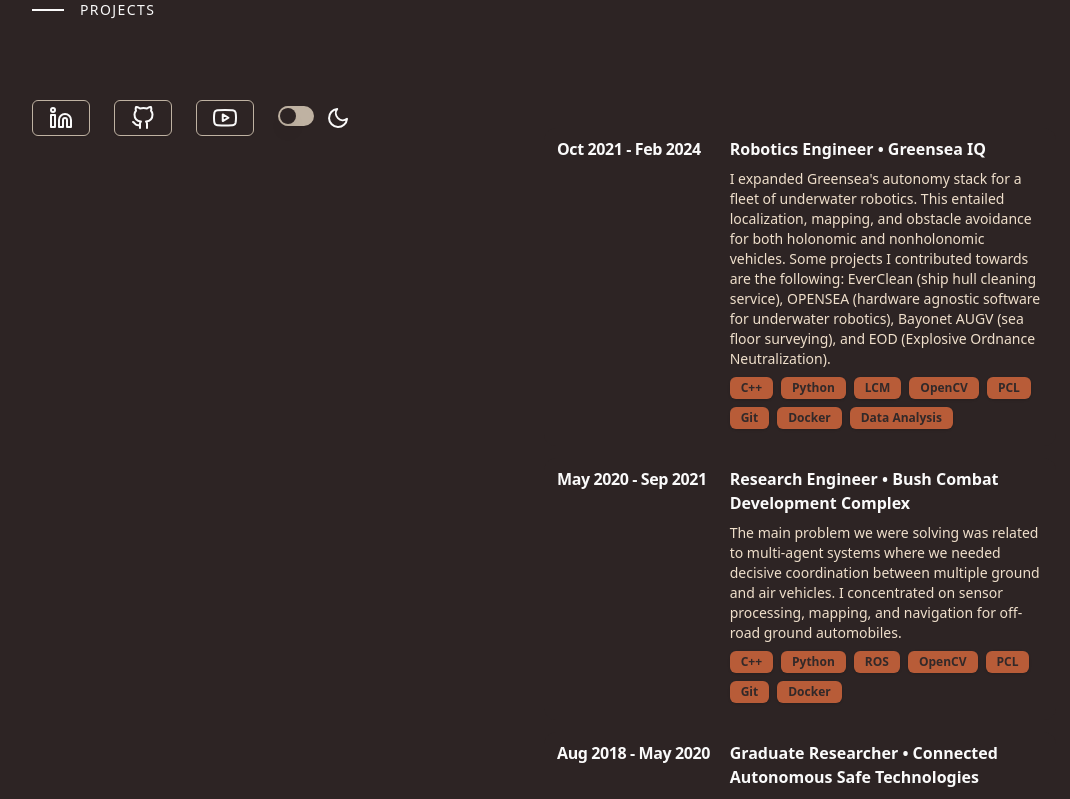
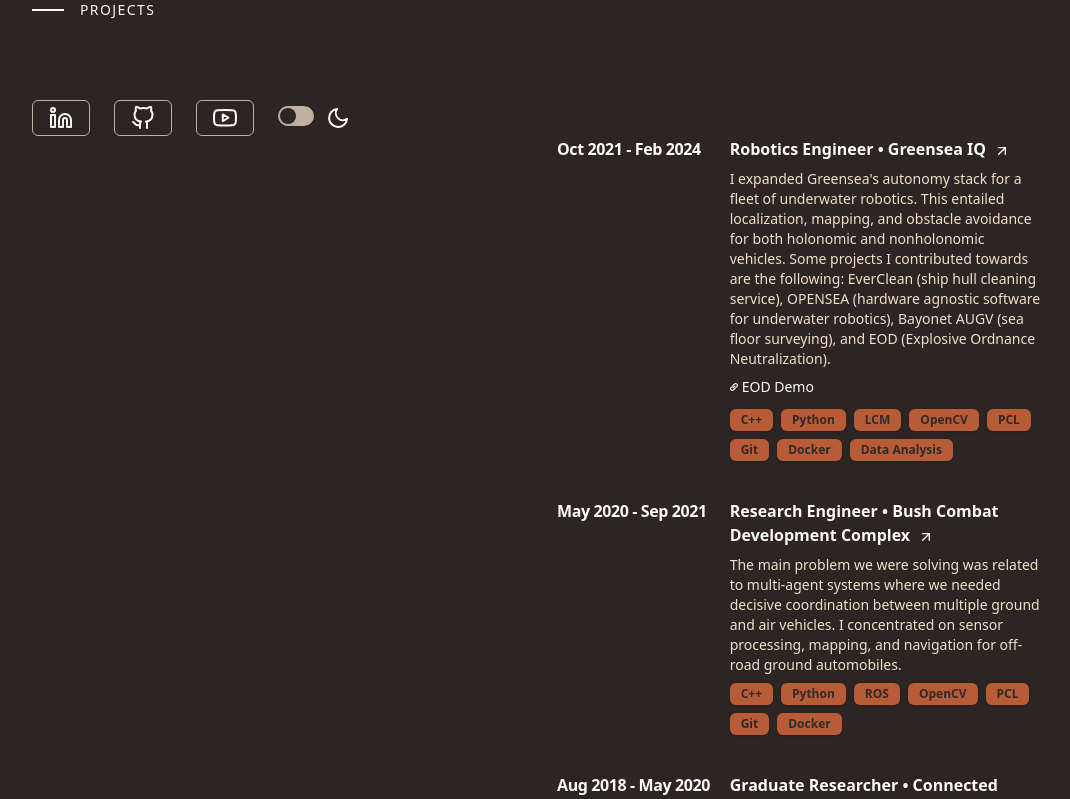
Before and after one commit to jclm97/portfolio, a Next.js app: page / in a window 1280 px wide. Shown: the part 560-1359 px from the top of the page, without its empty margins (96-1166 px from the left). Built offline with nearby package versions, Linux system fonts and the light colour scheme.

Commit message:
in experience, mainLink and sideLink functionality, different link color, and arrow movement if card hover and goes back if sideLink hover.

```diff
--- a/public/configs/page_details.json
+++ b/public/configs/page_details.json
@@ -29,7 +29,8 @@
     "endDate": "Feb 2024",
     "description": "I expanded Greensea's autonomy stack for a fleet of underwater robotics. This entailed localization, mapping, and obstacle avoidance for both holonomic and nonholonomic vehicles. Some projects I contributed towards are the following: EverClean (ship hull cleaning service), OPENSEA (hardware agnostic software for underwater robotics), Bayonet AUGV (sea floor surveying), and EOD (Explosive Ordnance Neutralization).",
     "skills": ["C++", "Python", "LCM", "OpenCV", "PCL", "Git", "Docker", "Data Analysis"],
-    "link": "https://greenseaiq.com/"
+    "mainLink": "https://greenseaiq.com/",
+    "sideLinks": [{"label":"EOD Demo", "link":"https://www.youtube.com/watch?v=XmifeADVPSM&ab_channel=GreenseaIQ"}]
   }, {
     "position": "Research Engineer",
     "company": "Bush Combat Development Complex",
@@ -37,7 +38,7 @@
     "endDate": "Sep 2021",
     "description": "The main problem we were solving was related to multi-agent systems where we needed decisive coordination between multiple ground and air vehicles. I concentrated on sensor processing, mapping, and navigation for off-road ground automobiles.",
     "skills": ["C++", "Python", "ROS", "OpenCV", "PCL", "Git", "Docker"],
-    "link": "https://bcdc.tamus.edu/core-competencies/coordinated-air-ground-vehicle-maneuvering/"
+    "mainLink": "https://bcdc.tamus.edu/core-competencies/coordinated-air-ground-vehicle-maneuvering/"
   },
   {
     "position": "Graduate Researcher",
@@ -46,7 +47,7 @@
     "endDate": "May 2020",
     "description": "I designed and implemented a data-driven nonlinear longitudinal and lateral controller for ground vehicles.",
     "skills": ["Python", "ROS"],
-    "link": "https://cast.tamu.edu/"
+    "mainLink": "https://cast.tamu.edu/"
 
   },  {
     "position": "Controls Team Lead",
@@ -55,7 +56,7 @@
     "endDate": "May 2018",
     "description": "I designed, developed, and applied controls for a commercial vehicle. The team ultimately won 2nd place overall.",
     "skills": ["C++", "Python", "MATLAB", "ROS"],
-    "link": "https://tees.tamu.edu/news/2018/05/texas-am-engineering-autodrive-challenge-team-takes-second-overall-in-first-competition-milestone.html"
+    "mainLink": "https://tees.tamu.edu/news/2018/05/texas-am-engineering-autodrive-challenge-team-takes-second-overall-in-first-competition-milestone.html"
   }],
   "projects":  [ {
     "name": "GPT - The Office",
--- a/src/app/globals.css
+++ b/src/app/globals.css
@@ -30,6 +30,8 @@
     --cardhover-background: 240 4.9% 83.9%;
     --cardhover-border: 30 0% 98%; /* fafafa */
     --cardhover-shadow: 240 3.7% 15.9%;
+
+    --link: 47.9 95.8% 53.1%;
   }
   .dark {
     --background: 0 11% 16%; /* 2D2424 */
@@ -56,6 +58,8 @@
     --cardhover-background: 0 10.6% 25.9%;
     --cardhover-border: 0 11% 16%; /* 2D2424 */
     --cardhover-shadow: 25 20% 65% / 0.1;
+
+    --link: 47.9 95.8% 53.1%;
   }
 }
 
--- a/src/components/Experience.tsx
+++ b/src/components/Experience.tsx
@@ -8,6 +8,8 @@
 } from "@/components/ui/card";
 import { Badge } from "@/components/ui/badge";
 import { FC } from "react";
+import { LuArrowUpRight } from "react-icons/lu";
+import { FaLink } from "react-icons/fa";
 
 // TODO There is space on the bottom of this section that adds onto the gap to the section below.
 // This sucks because there is inconsistency spacing between sections.
@@ -15,6 +17,13 @@
 // used to have spacing between card but now there is problem with spacing between sections
 
 // TODO for card, can i get negative inset working? to make the card hover bigger easily
+// TODO: need to figure hover for smaller devices to make mainlink light up when card hover
+// currently only work if hovering over the position for those devices
+
+type LabelAndLink = {
+  label: string;
+  link: string;
+};
 
 type ExperienceDetail = {
   position: string;
@@ -24,7 +33,8 @@
   endDate: string;
   description: string;
   skills: string[];
-  link?: string;
+  mainLink?: string;
+  sideLinks?: LabelAndLink[];
 };
 
 type ExperienceProps = {
@@ -32,12 +42,38 @@
 };
 
 function ExperienceItem(props: ExperienceDetail) {
+  let mainLinkElement: JSX.Element = <></>;
+  if (props.mainLink != null) {
+    mainLinkElement = (
+      <LuArrowUpRight className="ml-1 inline-block h-4 w-4 transition-transform group-hover/mainlink:translate-x-1 group-hover/mainlink:-translate-y-1 group-focus-visible/mainlink:translate-x-1 group-focus-visible/mainlink:-translate-y-1"></LuArrowUpRight>
+    );
+  }
+
+  let sideLinkElement: JSX.Element = <></>;
+  if (props.sideLinks != null) {
+    sideLinkElement = (
+      <CardFooter className="px-0 pb-2 flex flex-wrap gap-2">
+        {props.sideLinks.map((item, index) => (
+          <a
+            key={index}
+            href={item.link}
+            target="_blank"
+            rel="noopener noreferrer"
+            className="relative inline-flex items-center gap-1 hover:text-link focus-visible:text-link mb-1"
+          >
+            <FaLink className="h-2 w-fit"></FaLink>
+            {item.label}
+          </a>
+        ))}
+      </CardFooter>
+    );
+  }
+
   return (
     // TODO need to work on the hover border/shadow
-    <a href={props.link} target="_blank" rel="noopener noreferrer">
     <Card
-        className="flex flex-col lg:flex-row w-full min-h-fit border-transparent gap-0 lg:gap-4 mb-0 lg:px-3 lg:py-2
-        hover:bg-cardhover-background hover:shadow-[inset_0_1px_0_0] hover:shadow-cardhover-shadow hover:drop-shadow-lg"
+      className="relative flex flex-col lg:flex-row w-full min-h-fit border-transparent gap-0 lg:gap-4 mb-0 lg:px-3 lg:py-2
+        hover:bg-cardhover-background hover:shadow-[inset_0_0_0_0] hover:shadow-cardhover-shadow hover:drop-shadow-lg"
     >
       <CardHeader className="h-full w-1/2 p-0">
         <CardTitle className="text-base whitespace-normal">
@@ -45,9 +81,19 @@
         </CardTitle>
       </CardHeader>
       <CardContent className="flex flex-col w-full p-0">
-          <p className="text-foreground font-bold text-base">
-            {props.position} • {props.company}
-          </p>
+        <div>
+          <a
+            href={props.mainLink}
+            target="_blank"
+            rel="noopener noreferrer"
+            className="group/mainlink text-foreground font-bold text-base hover:text-link focus-visible:text-link"
+          >
+            <span className="absolute -inset-x-0 -inset-y-0 hidden rounded sm:block"></span>
+            <span>
+              {props.position} • {props.company} {mainLinkElement}
+            </span>
+          </a>
+        </div>
         {props.prevPositions?.map((position, index) => (
           <p key={index} className="text-sm">
             {position}
@@ -56,6 +102,9 @@
         <CardDescription className="py-2 text-muted-foreground">
           {props.description}
         </CardDescription>
+
+        {sideLinkElement}
+
         <CardFooter className="px-0 pb-2 flex flex-wrap gap-2">
           {props.skills.map((skill, index) => (
             <Badge key={index}>{skill}</Badge>
@@ -63,7 +112,6 @@
         </CardFooter>
       </CardContent>
     </Card>
-    </a>
   );
 }
 
@@ -79,13 +127,17 @@
         endDate={item.endDate}
         description={item.description}
         skills={item.skills}
-        link={item.link}
+        mainLink={item.mainLink}
+        sideLinks={item.sideLinks}
       ></ExperienceItem>
     );
   });
 
   return (
-    <section id="experience" className="flex flex-col gap-3 mb-16 lg:mb-36">
+    <section
+      id="experience"
+      className="relative flex flex-col gap-3 mb-16 lg:mb-36"
+    >
       <div className="lg:hidden font-bold uppercase text-base text-foreground pb-3">
         Experience
       </div>
--- a/tailwind.config.ts
+++ b/tailwind.config.ts
@@ -54,7 +54,8 @@
 					background: 'hsl(var(--cardhover-background))',
 					border: 'hsl(var(--cardhover-border))',
 					shadow: 'hsl(var(--cardhover-shadow))'
-				}
+				},
+				link : 'hsl(var(--link))'
   		},
   		borderRadius: {
   			lg: 'var(--radius)',
```
Lines whose indentation alone changed are shown as unchanged.
